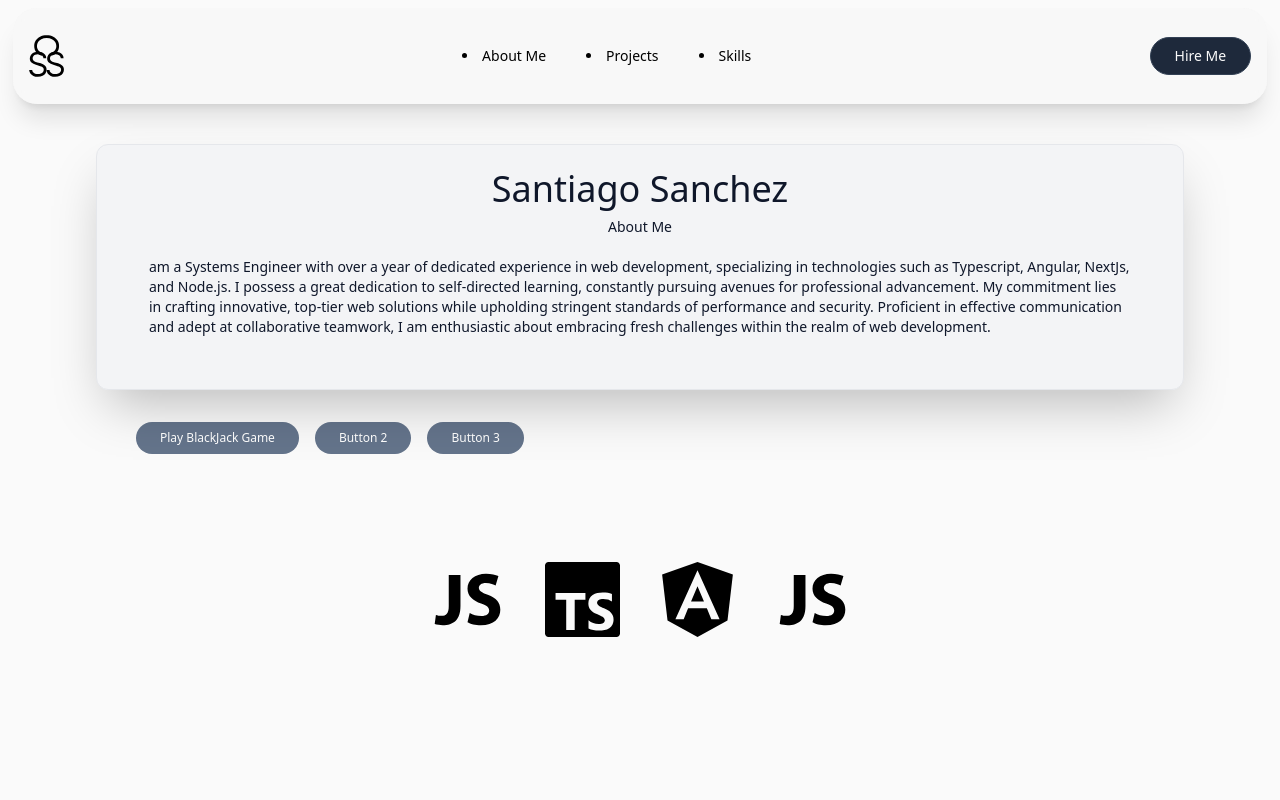
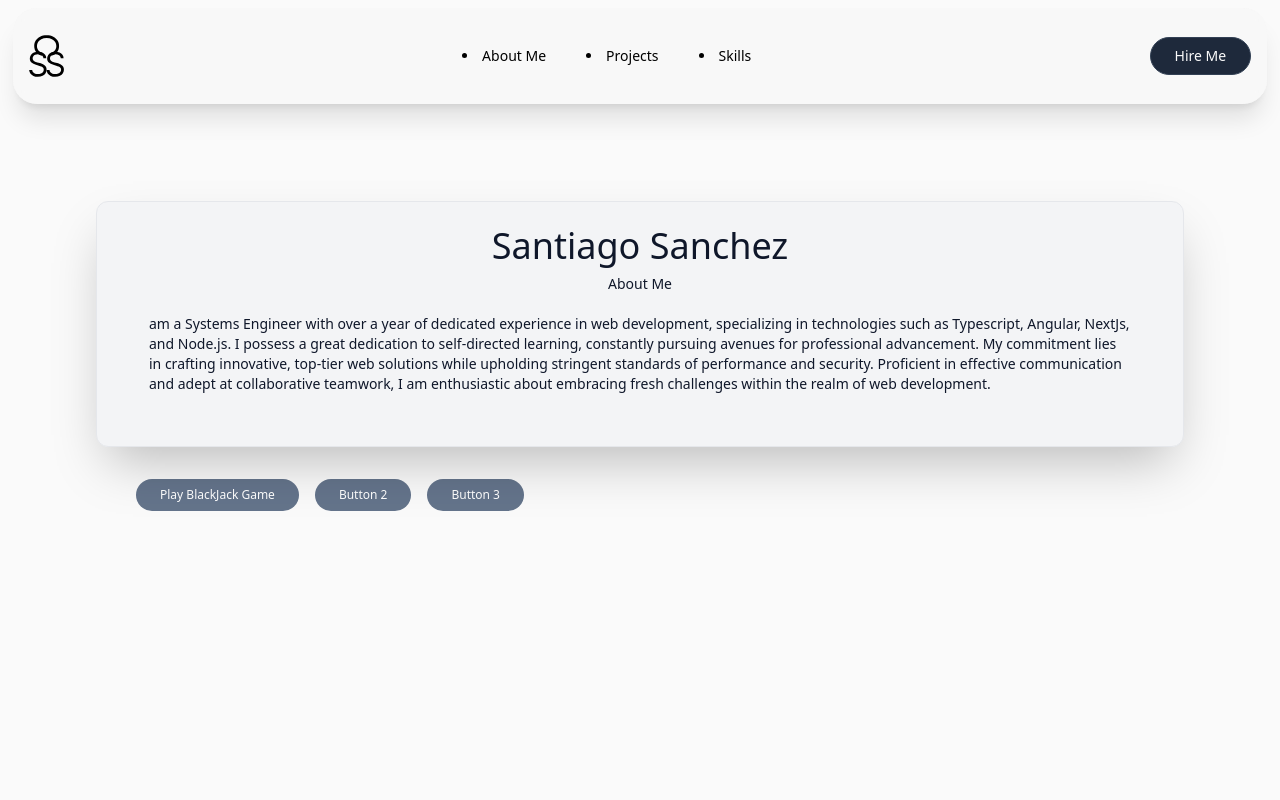
Before and after one commit to santiagoSS99/Portfolio_NextJs, a Next.js app: page / in a window 1280 px wide. Shown: the top 800 px of the page. Built offline with nearby package versions, Linux system fonts and the light colour scheme.

Commit message:
Adding icon skills in Hero Component

```diff
--- a/src/components/Hero.tsx
+++ b/src/components/Hero.tsx
@@ -5,7 +5,7 @@ import { motion } from "framer-motion";
 import { Button } from "./Button";
 
 import { IoLogoJavascript } from "react-icons/io";
-import { SiTypescript, SiAngular  } from "react-icons/si";
+import { SiTypescript, SiAngular } from "react-icons/si";
 import { PiAngularLogoFill } from "react-icons/pi";
 
 const Hero = () => {
@@ -26,15 +26,14 @@ const Hero = () => {
           </p>
           <h1 className="text-slate-900 dark:text-slate-900 mt-2 text-sm p-3 m-10 max-sm:my-3">
             am a Systems Engineer with over a year of dedicated experience in
-            web development, specializing in technologies such as
-            Typescript, Angular, NextJs, and Node.js. I possess a great
-            dedication to self-directed learning, constantly pursuing avenues
-            for professional advancement. My commitment lies in crafting
-            innovative, top-tier web solutions while upholding stringent
-            standards of performance and security. Proficient in effective
-            communication and adept at collaborative teamwork, I am enthusiastic
-            about embracing fresh challenges within the realm of web
-            development.
+            web development, specializing in technologies such as Typescript,
+            Angular, NextJs, and Node.js. I possess a great dedication to
+            self-directed learning, constantly pursuing avenues for professional
+            advancement. My commitment lies in crafting innovative, top-tier web
+            solutions while upholding stringent standards of performance and
+            security. Proficient in effective communication and adept at
+            collaborative teamwork, I am enthusiastic about embracing fresh
+            challenges within the realm of web development.
           </h1>
         </section>
         <section className="flex flex-wrap justify-start w-[80%] top-20 mb-20 m-6 max-sm:flex max-sm:justify-center">
@@ -42,12 +41,16 @@ const Hero = () => {
           <Button buttonName={"Button 2"} />
           <Button buttonName={"Button 3"} />
         </section>
-        <section className="flex justify-start flex-wrap">
-        <IoLogoJavascript size={75} style={{margin:'20px' }}/>
-        <SiTypescript size={75} style={{margin:'20px'}}/>
-        <SiAngular size={75} style={{margin:'20px'}}/>
-        <IoLogoJavascript size={75} style={{margin:'20px'}}/>
-        </section>
+        {/* <section className="flex justify-start flex-wrap">
+          <IoLogoJavascript
+            className={"max-sm:text-sm"}
+            size={75}
+            style={{ margin: "20px" }}
+          />
+          <SiTypescript size={75} style={{ margin: "20px" }} />
+          <SiAngular size={75} style={{ margin: "20px" }} />
+          <IoLogoJavascript size={75} style={{ margin: "20px" }} />
+        </section> */}
       </article>
     </>
   );
```
